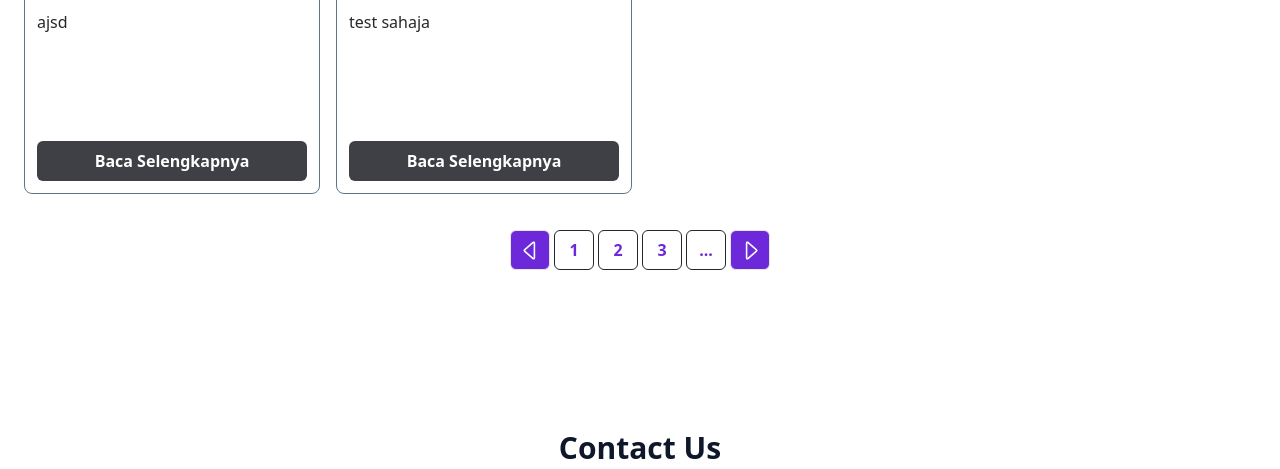
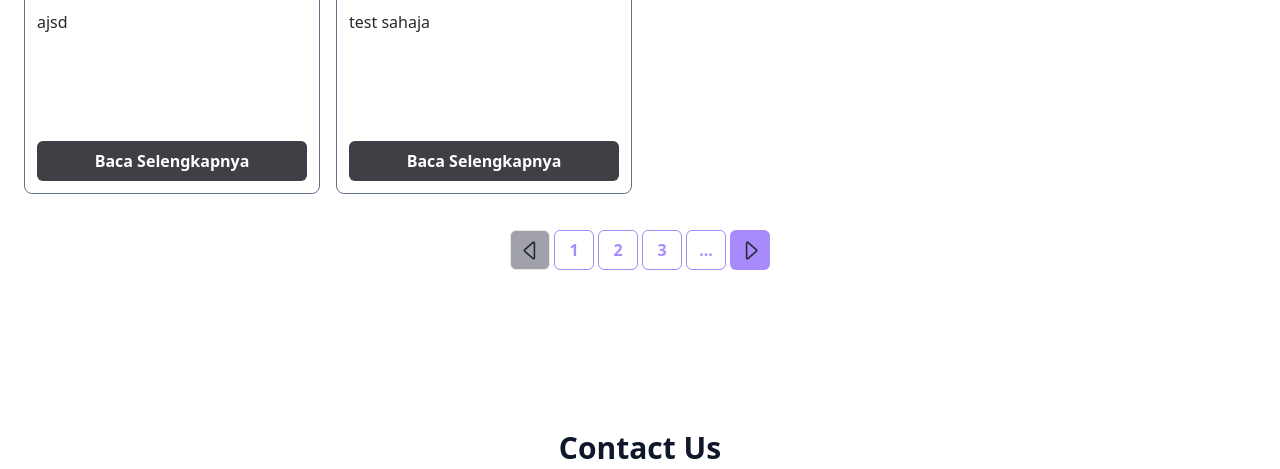
Before and after one commit to valter-code/web-school, a PHP site: page / in a window 1280 px wide. Shown: the part 2671-3140 px from the top of the page. Run offline with PHP 8.4, Linux system fonts and the light colour scheme; data comes from the database, SQL or seed files in the repository; some libraries are stand-ins or nearby versions.

Commit message:
modified pagination button

```diff
--- a/index.php
+++ b/index.php
@@ -278,25 +278,26 @@ if (isset($_GET["cari"])) {
 
             <!-- pagination -->
             <div class="flex gap-1 justify-center mt-5">
-                <a href="" class="h-10 w-10 bg-violet-700  border  flex justify-center items-center rounded-md">
-                    <svg xmlns="http://www.w3.org/2000/svg" width="25" height="25" fill="white" class="bi bi-caret-left" viewBox="0 0 16 16">
+                <a href="" class="h-10 w-10 bg-zinc-400 border  flex justify-center items-center rounded-md hover:scale-95 transition duration-300">
+                    <svg xmlns="http://www.w3.org/2000/svg" width="25" height="25" fill="currentColor" class="bi text-gray-800 bi-caret-left" viewBox="0 0 16 16">
                         <path d="M10 12.796V3.204L4.519 8zm-.659.753-5.48-4.796a1 1 0 0 1 0-1.506l5.48-4.796A1 1 0 0 1 11 3.204v9.592a1 1 0 0 1-1.659.753" />
                     </svg>
                 </a>
-                <a href="" class="h-10 w-10 bg-transparent border border-zinc-800 hover:bg-violet-700 group flex justify-center items-center rounded-md">
-                    <h1 class="font-bold text-violet-700 transition duration-300 group-hover:text-white">1</h1>
+                <a href="" class="h-10 hover:-translate-y-1 transition w-10 bg-transparent border hover:border-none border-violet-400 hover:bg-violet-400 group flex justify-center items-center rounded-md">
+                    <h1 class="font-bold text-violet-400 transition duration-300 group-hover:text-white">1</h1>
                 </a>
-                <a href="" class="h-10 w-10 bg-transparent border border-zinc-800 hover:bg-violet-700 group flex justify-center items-center rounded-md">
-                    <h1 class="font-bold text-violet-700 transition duration-300 group-hover:text-white">2</h1>
+                <a href="" class="h-10 hover:-translate-y-1 transition w-10 bg-transparent border hover:border-none border-violet-400 hover:bg-violet-400 group flex justify-center items-center rounded-md">
+                    <h1 class="font-bold text-violet-400 transition duration-300 group-hover:text-white">2</h1>
                 </a>
-                <a href="" class="h-10 w-10 bg-transparent border border-zinc-800 hover:bg-violet-700 group flex justify-center items-center rounded-md">
-                    <h1 class="font-bold text-violet-700 transition duration-300 group-hover:text-white">3</h1>
+                <a href="" class="h-10 hover:-translate-y-1 transition w-10 bg-transparent border hover:border-none border-violet-400 hover:bg-violet-400 group flex justify-center items-center rounded-md">
+                    <h1 class="font-bold text-violet-400 transition duration-300 group-hover:text-white">3</h1>
                 </a>
-                <a href="" class="h-10 w-10 bg-transparent border border-zinc-800 hover:bg-violet-700 group flex justify-center items-center rounded-md">
-                    <h1 class="font-bold text-violet-700 transition duration-300 group-hover:text-white">...</h1>
+                <a href="" class="h-10 hover:-translate-y-1 transition w-10 bg-transparent border hover:border-none border-violet-400 hover:bg-violet-400 group flex justify-center items-center rounded-md">
+                    <h1 class="font-bold text-violet-400 transition duration-300 group-hover:text-white">...</h1>
                 </a>
-                <a href="" class="h-10 w-10 bg-violet-700 border flex justify-center items-center rounded-md">
-                    <svg xmlns="http://www.w3.org/2000/svg" width="25" height="25" fill="white" class="bi bi-caret-right" viewBox="0 0 16 16">
+
+                <a href="" class="h-10 w-10 bg-violet-400  flex justify-center items-center rounded-md group hover:scale-95 transition duration-300">
+                    <svg xmlns="http://www.w3.org/2000/svg" width="25" height="25" fill="currentColor" class="bi text-gray-800 bi-caret-right" viewBox="0 0 16 16">
                         <path d="M6 12.796V3.204L11.481 8zm.659.753 5.48-4.796a1 1 0 0 0 0-1.506L6.66 2.451C6.011 1.885 5 2.345 5 3.204v9.592a1 1 0 0 0 1.659.753" />
                     </svg>
                 </a>
```
Also changed, not shown: src/output.css.
